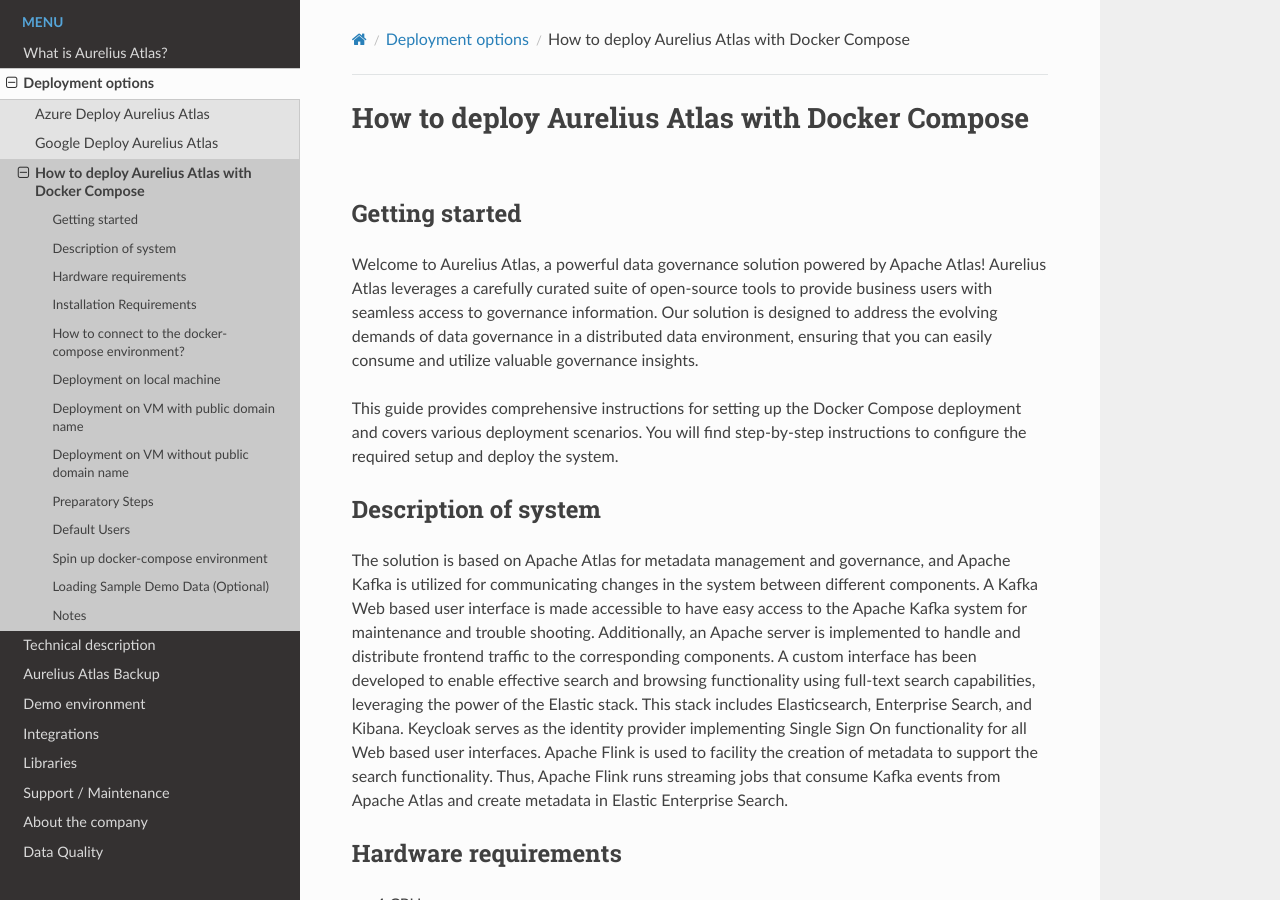
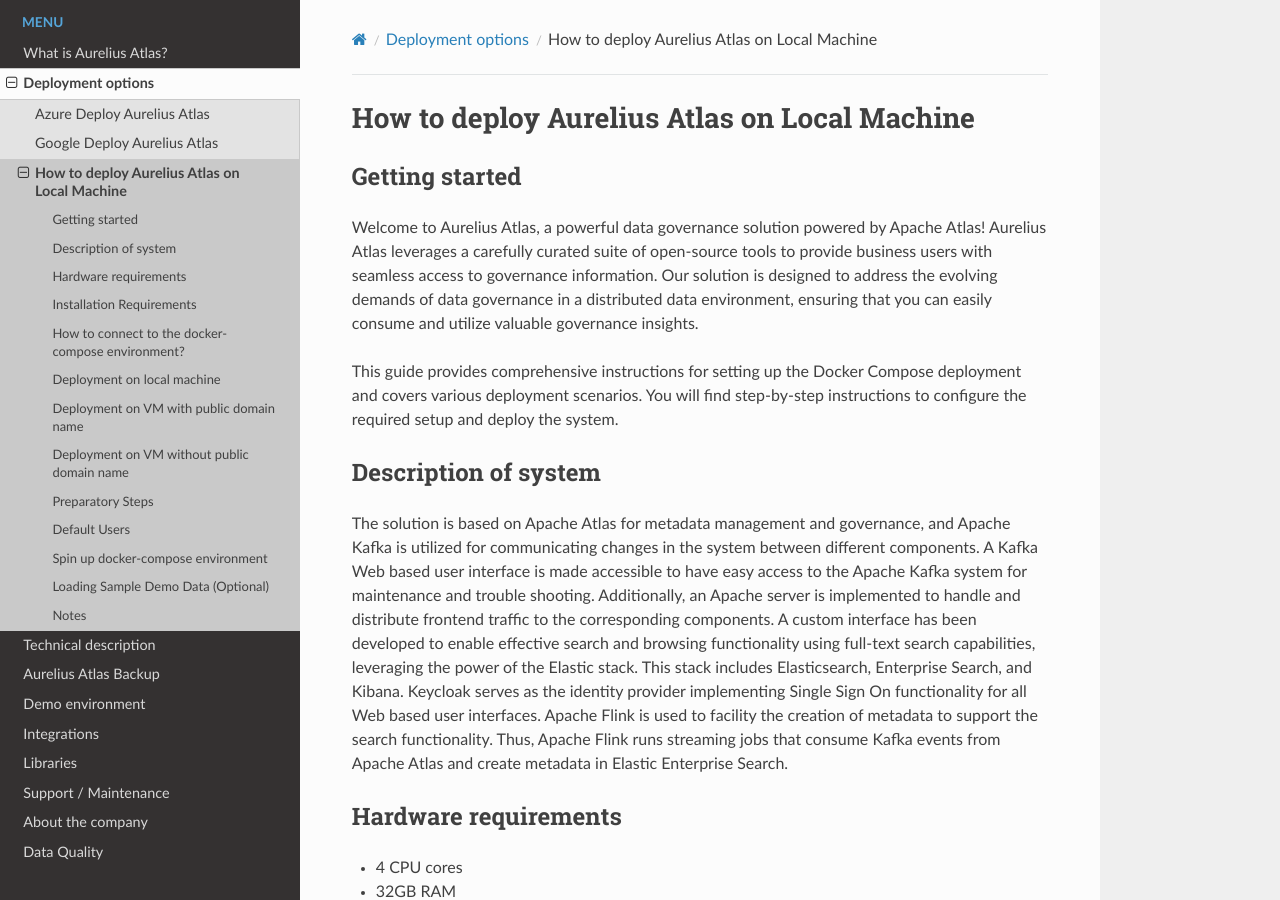
Before and after one commit to aureliusenterprise/doc_technical_manual, a Sphinx documentation site: the page built from DOc/docs/source/Options/Deployment/docker_compose_deployment.rst, in a window 1280 px wide and 900 px high. Built offline with Sphinx 7.4.7 and the Read the Docs theme 2.0.0, drawn with Linux system fonts in a browser that asks for light colours; pages that are not in the unit, such as notebooks, are missing from menus.

Commit message:
Change local deployment title

```diff
--- a/DOc/docs/source/Options/Deployment/docker_compose_deployment.rst
+++ b/DOc/docs/source/Options/Deployment/docker_compose_deployment.rst
@@ -1,5 +1,5 @@
-How to deploy Aurelius Atlas with Docker Compose
-================================================
+How to deploy Aurelius Atlas on Local Machine
+=============================================
 .. _docker_compose_deployment:
 
 Getting started
--- a/DOc/docs/source/Options/deployment.rst
+++ b/DOc/docs/source/Options/deployment.rst
@@ -12,4 +12,4 @@
 
 - :ref:`Helm charts in a kubernetes cluster for Azure <azure-deployment>`
 - :ref:`Helm charts in a kubernetes cluster for Google <google-deployment>`
-- :ref:`Standalone deployment using docker compose  <docker_compose_deployment>`
+- :ref:`Standalone deployment on Local Machine  <docker_compose_deployment>`
```
